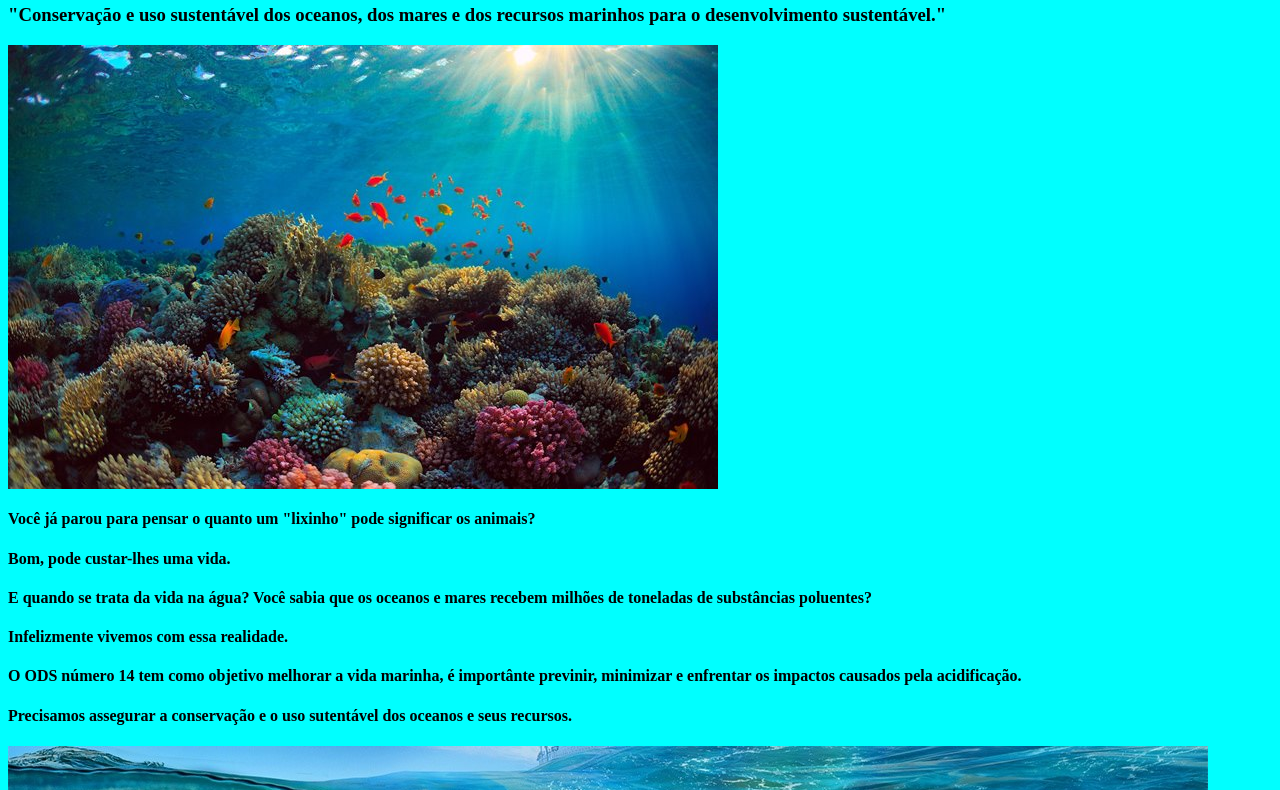
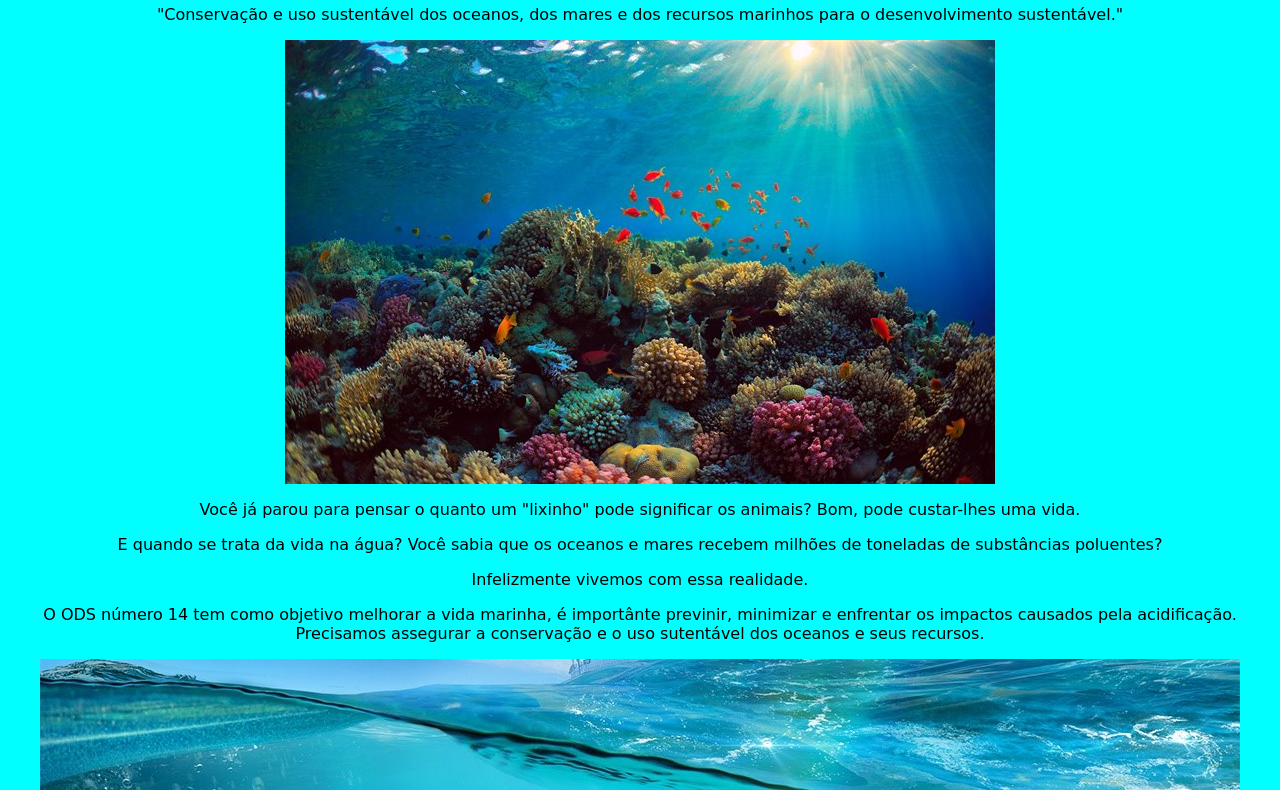
Before and after one commit to SrtaMary/MeuPrimeiroSite, a plain HTML site: page index.html in a window 1280 px wide. Shown: the part 62-852 px from the top of the page. Drawn offline with Linux system fonts and the light colour scheme.

Commit message:
Add files via upload

```diff
--- a/index.html
+++ b/index.html
@@ -11,19 +11,27 @@
 
         <h1>Vida na água</h1>
 
-        <p><h3>
+        <p>
             "Conservação e uso sustentável dos oceanos, dos mares e dos recursos marinhos para o desenvolvimento sustentável."
-        </h3></p>
+        </p>
 
         <img src= "oceano.jpg">
 
         <p>
-            <h4> Você já parou para pensar o quanto um "lixinho" pode significar os animais? </h4>
-            <h4> Bom, pode custar-lhes uma vida. </h4>
-            <h4> E quando se trata da vida na água? Você sabia que os oceanos e mares recebem milhões de toneladas de substâncias poluentes? </h4>
-            <h4> Infelizmente vivemos com essa realidade. </h4>
-            <h4> O ODS número 14 tem como objetivo melhorar a vida marinha, é importânte previnir, minimizar e enfrentar os impactos causados pela acidificação. </h4>
-            <h4> Precisamos assegurar a conservação e o uso sutentável dos oceanos e seus recursos. </h4>
+            Você já parou para pensar o quanto um "lixinho" pode significar os animais? Bom, pode custar-lhes uma vida.
+        </p>
+
+        <p>
+            E quando se trata da vida na água? Você sabia que os oceanos e mares recebem milhões de toneladas de substâncias poluentes?
+        </p>
+
+        <p>
+            Infelizmente vivemos com essa realidade.
+        </p>
+
+        <p>
+            O ODS número 14 tem como objetivo melhorar a vida marinha, é importânte previnir, minimizar e enfrentar os impactos causados pela acidificação.
+            Precisamos assegurar a conservação e o uso sutentável dos oceanos e seus recursos.
         </p>
 
         <img src= "oceano_1.jpg">
--- a/style.css
+++ b/style.css
@@ -1,5 +1,7 @@
 body {
     background-color: aqua;
+    font-family: cursive;
+    text-align: center;
 }
 h1 {
     color: black;
@@ -8,5 +10,5 @@ h1 {
 p {
     font-family: cursive;
     font-size: medium;
-    color: black;
+    color: black
 }
```
